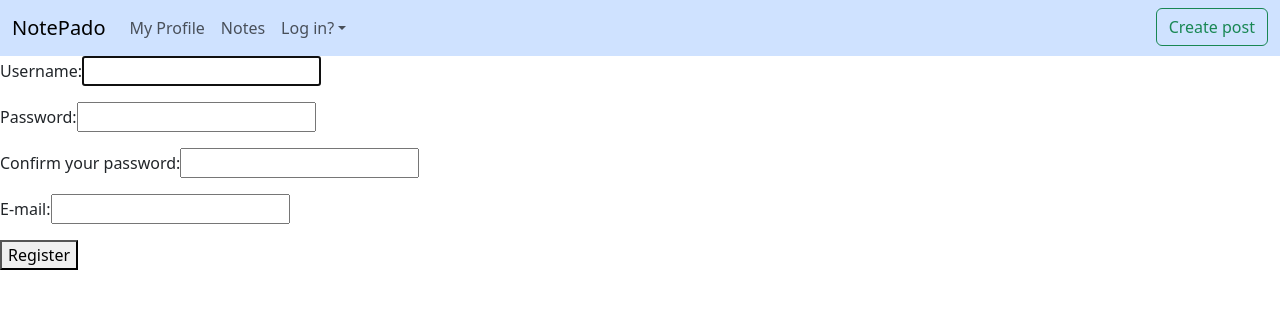
After one commit to balbesina228/NotePado, a Django app: page /register/ in a window 1280 px wide. The commit adds this page. Shown: the top 309 px of the page. Run offline with Django 4.2, Linux system fonts and the light colour scheme; some libraries are stand-ins or nearby versions.

Commit message:
add register form, view

```diff
--- a/notepad/forms.py
+++ b/notepad/forms.py
@@ -1,4 +1,6 @@
 from django import forms
+from django.contrib.auth.forms import UserCreationForm
+from django.contrib.auth.models import User
 
 from notepad.models import Notes
 
@@ -14,3 +16,13 @@ class CreatePost(forms.ModelForm):
         }
 class UploadImage(forms.Form):
     image = forms.ImageField()
+
+
+class RegisterUserForm(UserCreationForm):
+    username = forms.CharField(label='Username', widget=forms.TextInput)
+    email = forms.EmailField(label='E-mail', widget=forms.EmailInput)
+    password1 = forms.CharField(label='Password', widget=forms.PasswordInput)
+    password2 = forms.CharField(label='Confirm your password', widget=forms.PasswordInput)
+    class Meta:
+        model = User
+        fields = ('username', 'password1', 'password2')
--- a/notepad/templates/notepad/base.html
+++ b/notepad/templates/notepad/base.html
@@ -27,14 +27,14 @@
         <li class="nav-item dropdown">
           <a class="nav-link dropdown-toggle" role="button" href="#" data-bs-toggle="dropdown" aria-expanded="false">Log in?</a>
           <div class="dropdown-menu">
-            <a class="dropdown-item" href="#">Sign in</a>
-            <a class="dropdown-item" href="#">Register</a>
+            <a class="dropdown-item" href="{% url 'login' %}">Sign in</a>
+            <a class="dropdown-item" href="{% url 'register' %}">Register</a>
           </div>
         </li>
       </ul>
 
 
-      <a class="btn btn-outline-success mb-auto ms-auto" href="{% url 'create_post' %}">Create post</a> <!-- Ведет на форму, создающую пост -->
+      <a class="btn btn-outline-success mb-auto ms-auto" href="{% url 'create_post' %}">Create post</a>
     </div>
   </div>
 </nav>
--- a/notepad/templates/notepad/note.html
+++ b/notepad/templates/notepad/note.html
@@ -18,7 +18,9 @@
 {% block content %}
 <div class="post">
   <h1 align="center">{{ note.title }}</h1>
-  <img src="{{ note.image.url }}">
+  {% if note.image %}
+    <img src="{{ note.image.url }}">
+  {% endif %}
   <p>{{ note.content }}</p>
 </div>
 {% endblock %}
--- /dev/null
+++ b/notepad/templates/notepad/register.html
@@ -0,0 +1,13 @@
+{% extends 'notepad/base.html' %}
+{% block content %}
+
+<form method="post">
+  {% csrf_token %}
+  {% for element in form %}
+    <p><label for="{{ element.id_for_label }}">{{ element.label }}:</label>{{ element }}</p>
+    <div class="text-danger">{{ element.errors }}</div>
+  {% endfor %}
+  <button type="submit">Register</button>
+</form>
+
+{% endblock %}
--- a/notepad/urls.py
+++ b/notepad/urls.py
@@ -3,10 +3,14 @@ from django.conf.urls.static import static
 from django.urls import path
 
 from notepad import views
+from notepad.views import RegisterUser
 
 urlpatterns = [
-    path('notes', views.all_notes, name='notes'),
+    path('notes/', views.all_notes, name='notes'),
     path('', views.greeting, name='home'),
     path('notes/create_post', views.create_post, name='create_post'),
-    path('notes/<int:note_id>', views.note, name='note')
+    path('notes/<int:note_id>', views.note, name='note'),
+    path('login/', views.login, name='login'),
+    path('register/', RegisterUser.as_view(), name='register'),
+
 ] + static(settings.MEDIA_URL, document_root=settings.MEDIA_ROOT)
--- /dev/null
+++ b/notepad/utils.py
@@ -0,0 +1,6 @@
+class DataMixin:
+    paginate_by = 2
+
+    def get_user_context(self, **kwargs):
+        context = kwargs
+        return context
--- a/notepad/views.py
+++ b/notepad/views.py
@@ -1,8 +1,12 @@
-from django.http import HttpResponseNotFound, HttpResponse
+from django.http import HttpResponseNotFound
 from django.shortcuts import render, redirect
+from django.urls import reverse_lazy
+from django.views.generic import CreateView
+from django.contrib.auth.mixins import LoginRequiredMixin
 
-from notepad.forms import CreatePost, UploadImage
+from notepad.forms import CreatePost, UploadImage, RegisterUserForm
 from notepad.models import Notes
+from notepad.utils import DataMixin
 
 
 def greeting(request):
@@ -49,5 +53,21 @@ def note(request, note_id):
         'image': 'image'
     }
     return render(request, 'notepad/note.html', context=context)
+
+
+def login():
+    pass
+
+
+class RegisterUser(DataMixin, CreateView):
+    form_class = RegisterUserForm
+    template_name = 'notepad/register.html'
+    success_url = reverse_lazy('login')
+
+    def get_context_data(self, *, object_list=None, **kwargs):
+        context = super().get_context_data(**kwargs)
+        c_def = self.get_user_context(title='Register')
+        return dict(list(context.items()) + list(c_def.items()))
+
 def page_not_found(request, exception):
     return HttpResponseNotFound('Page not found!')
```
